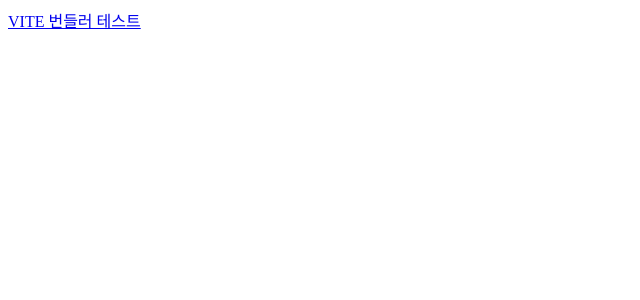
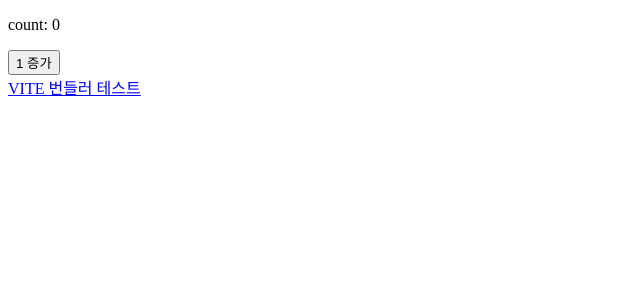
Before and after one commit to AustinHyoung/Oauth2-, a React (Vite) app: page / in a window 1280 px wide. Shown: the top 300 px of the page, without its empty margins (0-640 px from the left). Built offline with nearby package versions, Linux system fonts and the light colour scheme.

Commit message:
useCallback useage

```diff
--- /dev/null
+++ b/src/components/Count.tsx
@@ -0,0 +1,15 @@
+import React from 'react';
+
+type CountProps = {
+  onClick: () => void;
+};
+
+const Count = ({ onClick }: CountProps) => {
+  return (
+    <div>
+      <button onClick={onClick}>1 증가</button>
+    </div>
+  );
+};
+
+export default Count;
--- a/src/pages/Main.tsx
+++ b/src/pages/Main.tsx
@@ -1,9 +1,18 @@
-import React from 'react';
+import Count from '../components/Count';
+import React, { useCallback, useState } from 'react';
 import { Link } from 'react-router-dom';
 
 const Main = () => {
+  const [count, setCount] = useState(0);
+
+  const handleOnClick = useCallback(() => {
+    setCount((prevCount) => prevCount + 1);
+  }, []);
+
   return (
     <div>
+      <p>count: {count}</p>
+      <Count onClick={handleOnClick} />
       <Link to="/about">
         <div>VITE 번들러 테스트</div>
       </Link>
```
